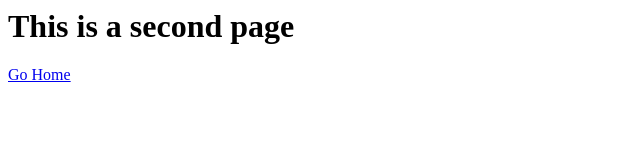
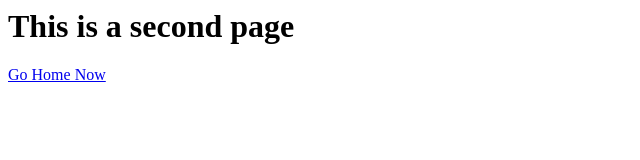
Before and after one commit to FabrizioCuneo/FabrizioCuneo.github.io, a plain HTML site: page about.html in a window 1280 px wide. Shown: the full height of the page, 0-640 px from the left. Drawn offline with Linux system fonts and the light colour scheme.

Commit message:
Update 1

```diff
--- a/about.html
+++ b/about.html
@@ -7,6 +7,6 @@
 </head>
 <body>
     <h1>This is a second page</h1>
-    <p><a href="index.html">Go Home</a></p>
+    <p><a href="index.html">Go Home Now</a></p>
 </body>
 </html>
```
